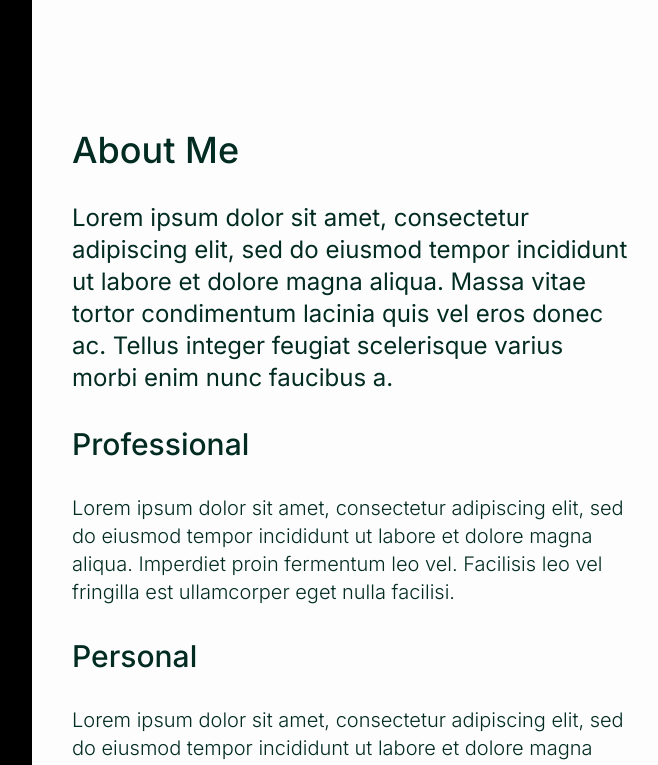
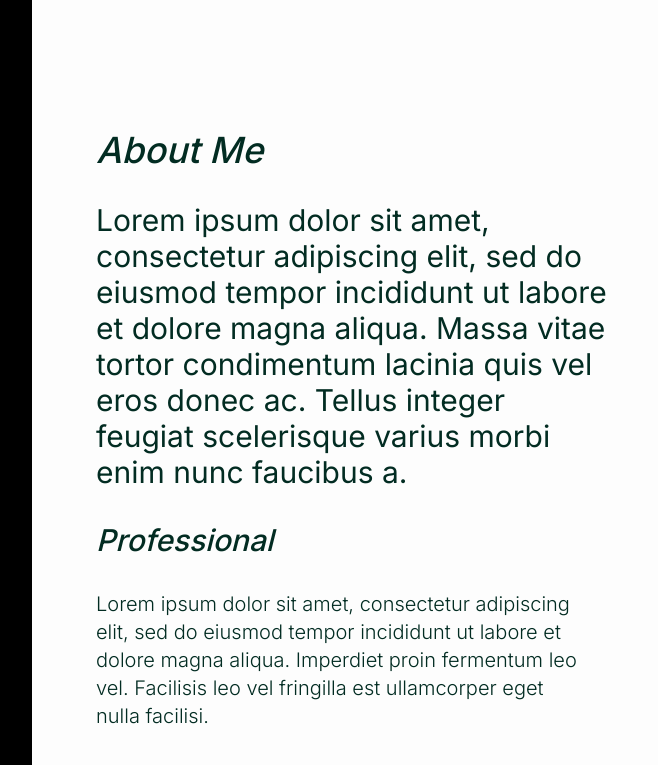
Before and after one commit to PetDios9/personal-site-v2, a Next.js app: page / in a window 1280 px wide. Shown: the part 820-1585 px from the top of the page, without its empty margins (608-1266 px from the left). Built offline with nearby package versions, Linux system fonts and the light colour scheme.

Commit message:
style: adjusted about me, contact, project comp text styling

```diff
--- a/src/components/AboutMe.tsx
+++ b/src/components/AboutMe.tsx
@@ -1,22 +1,24 @@
 export default function AboutMe() {
   return (
-    <div className="bg-tetriary-color lg:pt-[150px] text-primary-color h-screen flex flex-col justify-start items-left p-9 lg:p-10 gap-3 lg:gap-8 text-pretty sticky top-0">
-      <h1 className=" lg:text-4xl font-medium">About Me</h1>
-      <h2 className="lg:text-2xl">
+    <div className="bg-tetriary-color lg:pt-[150px] text-primary-color h-screen flex flex-col justify-start items-left p-9 md:p-16 gap-3 md:gap-8 lg:gap-8 text-pretty sticky top-0">
+      <h1 className=" md:text-3xl italic lg:text-4xl font-medium ">About Me</h1>
+      <h2 className="md:text-3xl">
         Lorem ipsum dolor sit amet, consectetur adipiscing elit, sed do eiusmod
         tempor incididunt ut labore et dolore magna aliqua. Massa vitae tortor
         condimentum lacinia quis vel eros donec ac. Tellus integer feugiat
         scelerisque varius morbi enim nunc faucibus a.
       </h2>
-      <h2 className="lg:text-3xl font-medium">Professional</h2>
-      <p className="lg:text-xl font-light">
+      <h2 className="md:text-xl lg:text-3xl font-medium italic">
+        Professional
+      </h2>
+      <p className="md:text-xl font-light">
         Lorem ipsum dolor sit amet, consectetur adipiscing elit, sed do eiusmod
         tempor incididunt ut labore et dolore magna aliqua. Imperdiet proin
         fermentum leo vel. Facilisis leo vel fringilla est ullamcorper eget
         nulla facilisi.
       </p>
-      <h2 className="lg:text-3xl font-medium">Personal</h2>
-      <p className="lg:text-xl font-light">
+      <h2 className="md:text-xl lg:text-3xl font-medium italic">Personal</h2>
+      <p className="md:text-xl font-light">
         Lorem ipsum dolor sit amet, consectetur adipiscing elit, sed do eiusmod
         tempor incididunt ut labore et dolore magna aliqua. Imperdiet proin
         fermentum leo vel. Facilisis leo vel fringilla est ullamcorper eget
--- a/src/components/Contact.tsx
+++ b/src/components/Contact.tsx
@@ -1,6 +1,6 @@
 export default function Contact() {
   return (
-    <div className=" placeholder-opacity-100 bg-tetriary-color h-screen flex justify-center items-center flex-col p-10">
+    <div className=" placeholder-opacity-100 bg-secondary-color h-screen flex justify-center items-center flex-col p-10">
       <h1 className="text-primary-color">Contact</h1>
     </div>
   );
--- a/src/components/Project.tsx
+++ b/src/components/Project.tsx
@@ -7,7 +7,7 @@ export default function Project({
 }) {
   return (
     <div
-      className={`lg:hover:scale-105 bg-[${bgImageURL}] bg-cover w-full bg-center h-full cursor-pointer transform transition duration-500 lg:hover:z-10`}
+      className={`lg:hover:scale-110 bg-[${bgImageURL}] bg-cover w-full bg-center h-full cursor-pointer transform transition duration-300 lg:hover:z-10`}
     >
       <div className="h-full w-auto bg-overlay flex items-center justify-center">
         <p className="text-tetriary-color">{projectName}</p>
```
